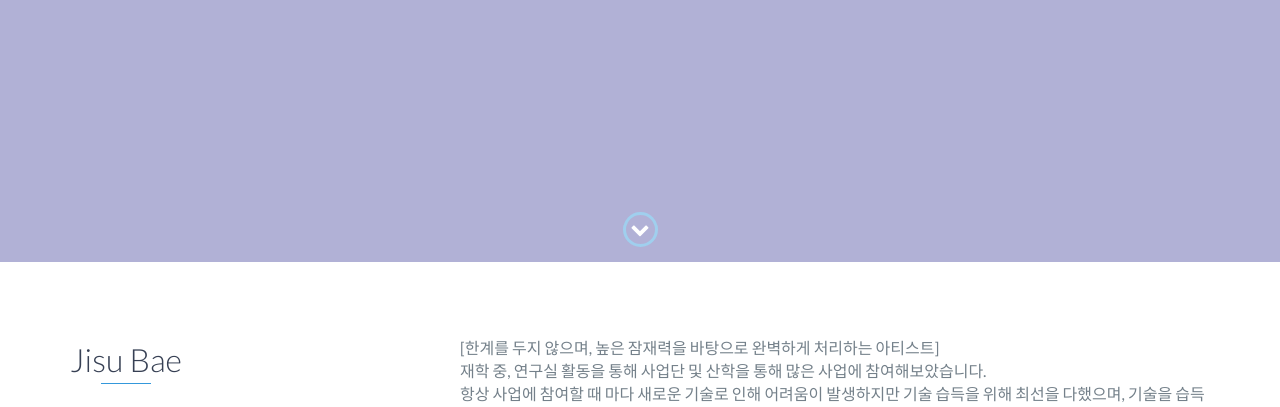
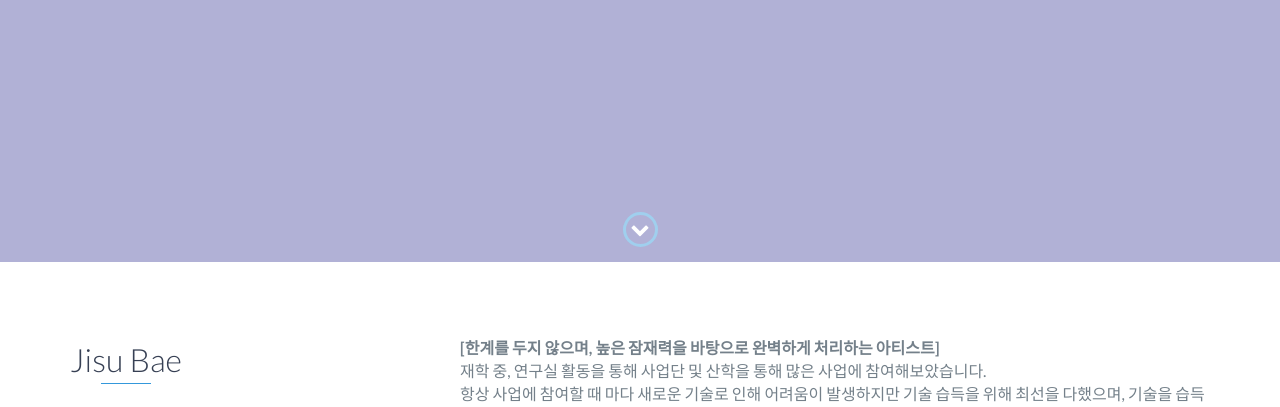
Before and after one commit to jsartist/js_artist.github.io, a website: page index.html in a window 1280 px wide. Shown: the part 538-945 px from the top of the page. Drawn offline with nearby package versions, Linux system fonts and the light colour scheme.

Commit message:
jsartist
1.5 수정

```diff
--- a/index.html
+++ b/index.html
@@ -71,7 +71,7 @@
                 </div>
                 <div class="col-md-8">
                     <p>
-                       [한계를 두지 않으며, 높은 잠재력을 바탕으로 완벽하게 처리하는 아티스트]<br>
+                       <strong>[한계를 두지 않으며, 높은 잠재력을 바탕으로 완벽하게 처리하는 아티스트]</strong><br>
                        재학 중, 연구실 활동을 통해 사업단 및 산학을 통해 많은 사업에 참여해보았습니다.<br>
                        항상 사업에 참여할 때 마다 새로운 기술로 인해 어려움이 발생하지만 기술 습득을 위해 최선을 다했으며,
                        기술을 습득하는 순간 저의 높은 잠재력을 통해 응용 및 활용을 시도하여, 많은 사업들을 성공시켰습니다.<br>
```
